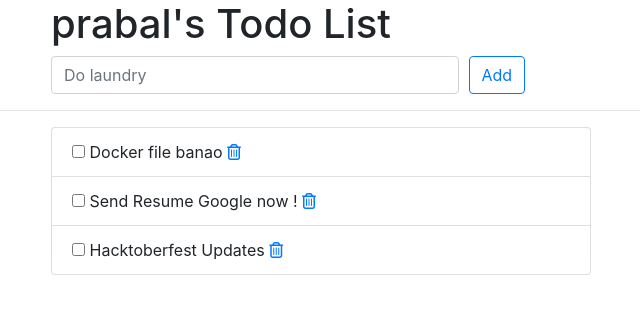
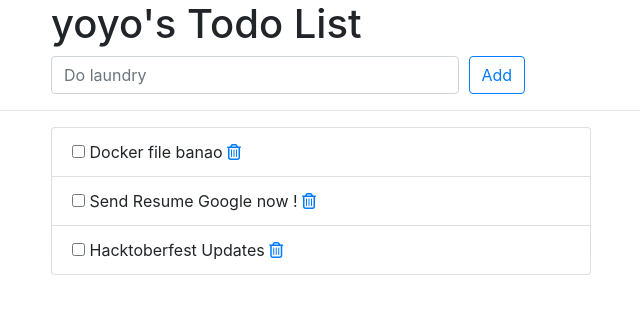
Before and after one commit to anandamideShakyan/django-todo-cicd, a Django app: page /todos/ in a window 1280 px wide. Shown: the top 314 px of the page, without its empty margins (224-864 px from the left). Run offline with Django 3.2, Linux system fonts and the light colour scheme; data comes from the database, SQL or seed files in the repository; some libraries are stand-ins or nearby versions.

Commit message:
Update index.html

```diff
--- a/todos/templates/todos/index.html
+++ b/todos/templates/todos/index.html
@@ -12,7 +12,7 @@
     <div class="offset-md-2 col-lg-9">
       <div class="page-header">
         <h1>
-           prabal's Todo List
+           yoyo's Todo List
         </h1>
       </div>
     </div>
```
